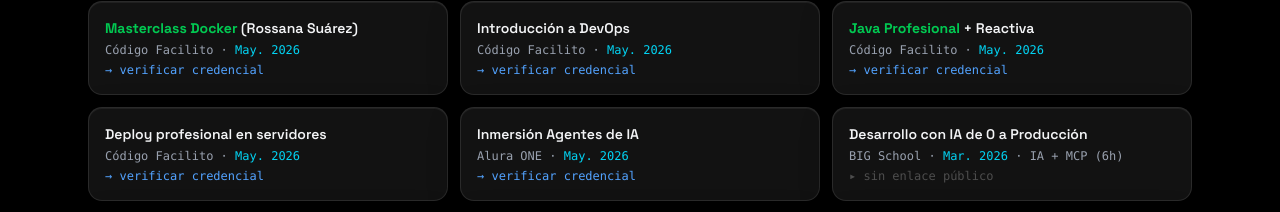
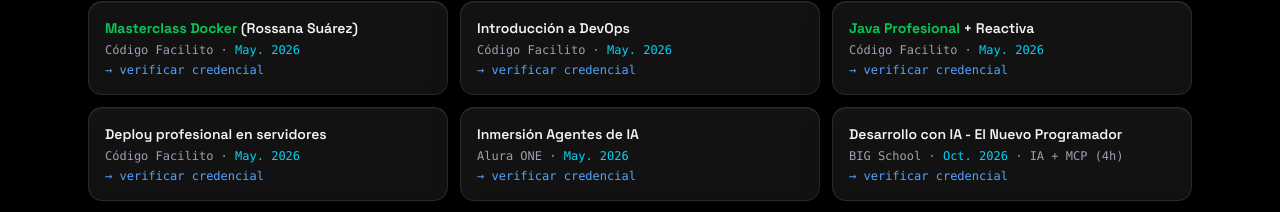
Before and after one commit to ypmanrique2/yadin.manrique-portfolio, a React (Vite) app: page / in a window 1280 px wide. Shown: the part 10469-10681 px from the top of the page. Built offline with nearby package versions, Linux system fonts and the light colour scheme.

Commit message:
docs(portfolio): cert IA BigSchool link + El Nuevo Programador 4h oct

```diff
--- a/CV_Fusion_FE_2026_PREVIEW.html
+++ b/CV_Fusion_FE_2026_PREVIEW.html
@@ -2684,9 +2684,10 @@
         </div>
 
         <div class="cert">
-          <span class="t"><b>Desarrollo con IA de 0 a Producción</b></span>
-          <span class="m">BIG School · <span class="yr">Mar. 2026</span> · IA + MCP (6h)</span>
-          <span class="noverify">▸ sin enlace público</span>
+          <span class="t"><b>Desarrollo con IA - El Nuevo Programador</b></span>
+          <span class="m">BIG School · <span class="yr">Oct. 2026</span> · IA + MCP (4h)</span>
+          <a href="https://certificados.thebigschool.com/wp-content/uploads/certs/MDEV4/Certificado-Yadin-Paulo-Manrique-Marquez-fiqq2rtl.pdf"
+            target="_blank" rel="noopener">▸ verificar credencial</a>
         </div>
 
         <div class="cert">
--- a/CV_Yadin_Manrique_ATS_2026.html
+++ b/CV_Yadin_Manrique_ATS_2026.html
@@ -1334,9 +1334,11 @@
               <span class="yr">may. 2026</span></span><a
               href="https://codigofacilito.com/certificates/b2ee76e1-e3e5-4bd4-8af4-26bc3ea6385e.pdf" target="_blank"
               rel="noopener">verificar credencial →</a></div>
-          <div class="ats-cert"><span class="t">Desarrollo con IA de 0 a Producción — 6h</span><span class="m">BIG
+          <div class="ats-cert"><span class="t">Desarrollo con IA - El Nuevo Programador — 4h</span><span class="m">BIG
               School
-              · <span class="yr">mar. 2026</span> · IA + MCP</span><span class="m">sin enlace público</span></div>
+              · <span class="yr">oct. 2026</span> · IA + MCP</span><a
+              href="https://certificados.thebigschool.com/wp-content/uploads/certs/MDEV4/Certificado-Yadin-Paulo-Manrique-Marquez-fiqq2rtl.pdf"
+              target="_blank" rel="noopener">verificar credencial →</a></div>
           <div class="ats-cert"><span class="t">Apps de IA con C# y Azure</span><span class="m">Código Facilito · <span
                 class="yr">ene. 2026</span></span><a
               href="https://codigofacilito.com/certificates/c0b2bf85-920f-4ea1-947a-193977fbe594.pdf" target="_blank"
--- a/CV_Yadin_Manrique_ATS_2026_EN.html
+++ b/CV_Yadin_Manrique_ATS_2026_EN.html
@@ -1287,8 +1287,10 @@
               <span class="yr">May. 2026</span></span><a
               href="https://codigofacilito.com/certificates/b2ee76e1-e3e5-4bd4-8af4-26bc3ea6385e.pdf" target="_blank"
               rel="noopener">verify credential →</a></div>
-          <div class="ats-cert"><span class="t">AI Development: 0 to Production — 6h</span><span class="m">BIG School
-              · <span class="yr">Mar. 2026</span> · AI + MCP</span><span class="m">no public URL</span></div>
+          <div class="ats-cert"><span class="t">AI Development - The New Programmer — 4h</span><span class="m">BIG School
+              · <span class="yr">Oct. 2026</span> · AI + MCP</span><a
+              href="https://certificados.thebigschool.com/wp-content/uploads/certs/MDEV4/Certificado-Yadin-Paulo-Manrique-Marquez-fiqq2rtl.pdf"
+              target="_blank" rel="noopener">verify credential →</a></div>
           <div class="ats-cert"><span class="t">AI Apps with C# and Azure</span><span class="m">Código Facilito · <span
                 class="yr">Jan. 2026</span></span><a
               href="https://codigofacilito.com/certificates/c0b2bf85-920f-4ea1-947a-193977fbe594.pdf" target="_blank"
--- a/src/components/sections/Certificaciones.jsx
+++ b/src/components/sections/Certificaciones.jsx
@@ -143,13 +143,13 @@
         links: [{ href: "https://app.aluracursos.com/user/ypmanrique15/immersion/certificate/46", label: "verificar credencial" }],
     },
     {
-        title: "Desarrollo con IA de 0 a Producción",
+        title: "Desarrollo con IA - El Nuevo Programador",
         meta: (
             <>
-                BIG School · <span className="text-cyan-400">Mar. 2026</span> · IA + MCP (6h)
+                BIG School · <span className="text-cyan-400">Oct. 2026</span> · IA + MCP (4h)
             </>
         ),
-        noverify: "▸ sin enlace público",
+        links: [{ href: "https://certificados.thebigschool.com/wp-content/uploads/certs/MDEV4/Certificado-Yadin-Paulo-Manrique-Marquez-fiqq2rtl.pdf", label: "verificar credencial" }],
     },
     {
         title: (
```
